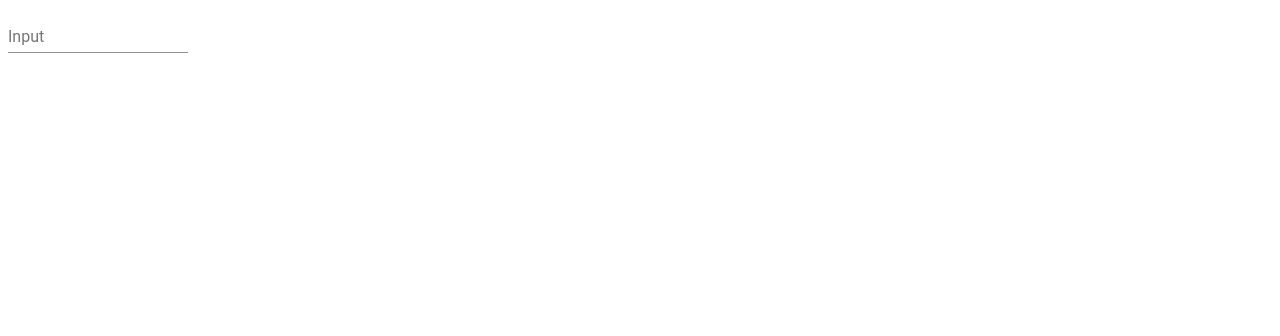
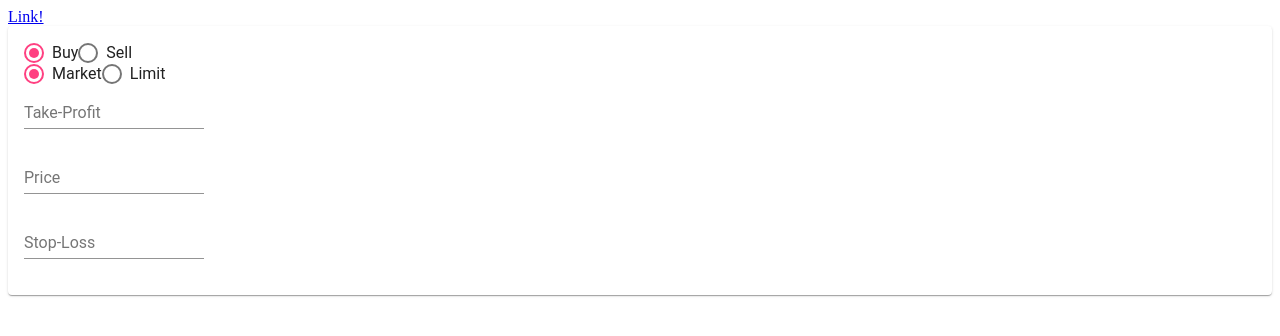
Before and after one commit to Foprta/trading-platform, an Angular app: page /trading in a window 1280 px wide. Before the commit this address led to /. Shown: the top 336 px of the page. Built offline with nearby package versions, Linux system fonts and the light colour scheme.

Commit message:
Trading Module
Added trading module

```diff
--- a/src/app/app-routing.module.ts
+++ b/src/app/app-routing.module.ts
@@ -1,7 +1,9 @@
 import { NgModule } from '@angular/core';
 import { Routes, RouterModule } from '@angular/router';
 
-const routes: Routes = [];
+const routes: Routes = [
+  { path: 'trading', loadChildren: './trading/trading.module#TradingModule'}
+];
 
 @NgModule({
   imports: [RouterModule.forRoot(routes)],
--- a/src/app/app.component.html
+++ b/src/app/app.component.html
@@ -1,7 +1,5 @@
 <!--The content below is only a placeholder and can be replaced.-->
 
-<mat-form-field>
-  <input matInput placeholder="Input">
-</mat-form-field>
+<a routerLink="/trading">Link!</a>
 
 <router-outlet></router-outlet>
--- a/src/app/app.component.ts
+++ b/src/app/app.component.ts
@@ -1,11 +1,19 @@
-import { Component } from '@angular/core';
 import 'hammerjs';
+import {Component, OnInit} from '@angular/core';
+
+import {FormGroup, FormBuilder} from '@angular/forms';
 
 @Component({
   selector: 'app-root',
   templateUrl: './app.component.html',
   styleUrls: ['./app.component.scss']
 })
-export class AppComponent {
-  title = 'trading-platform';
+export class AppComponent implements OnInit {
+
+  constructor() {
+  }
+
+  ngOnInit() {
+
+  }
 }
--- /dev/null
+++ b/src/app/trading/trading.component.html
@@ -0,0 +1,41 @@
+<mat-card>
+  <form [formGroup]="orderForm">
+    <mat-radio-group formControlName="orderSide">
+      <mat-radio-button value="buy">
+        Buy
+      </mat-radio-button>
+      <mat-radio-button value="sell">
+        Sell
+      </mat-radio-button>
+    </mat-radio-group>
+
+    <br>
+
+    <mat-radio-group formControlName="orderType">
+      <mat-radio-button value="market">
+        Market
+      </mat-radio-button>
+      <mat-radio-button value="limit">
+        Limit
+      </mat-radio-button>
+    </mat-radio-group>
+
+    <br>
+
+    <mat-form-field>
+      <input formControlName="takeProfit" matInput placeholder="Take-Profit">
+    </mat-form-field>
+
+    <br>
+
+    <mat-form-field>
+      <input formControlName="price" matInput placeholder="Price">
+    </mat-form-field>
+
+    <br>
+
+    <mat-form-field>
+      <input formControlName="stopLoss" matInput placeholder="Stop-Loss">
+    </mat-form-field>
+  </form>
+</mat-card>
--- /dev/null
+++ b/src/app/trading/trading.component.ts
@@ -0,0 +1,26 @@
+import { Component, OnInit } from '@angular/core';
+import {FormGroup, FormBuilder} from '@angular/forms';
+
+@Component({
+  selector: 'app-trading',
+  templateUrl: './trading.component.html',
+  styleUrls: ['./trading.component.scss']
+})
+export class TradingComponent implements OnInit {
+  orderForm: FormGroup;
+
+  constructor(private fb: FormBuilder) {
+  }
+
+  ngOnInit() {
+    console.log('Jopa');
+    this.orderForm = this.fb.group({
+      orderSide: ['buy'],
+      orderType: ['market'],
+      takeProfit: [],
+      price: [],
+      stopLoss: [],
+    });
+    console.log(this.orderForm.controls.stopLoss);
+  }
+}
```
Also changed, not shown: src/app/app.module.ts (+9 -13 lines), src/app/trading/trading.module.ts (added, +33 -0 lines), src/app/trading/trading.component.scss (added), 1 other file (tests, documents, lock files or other folders).
